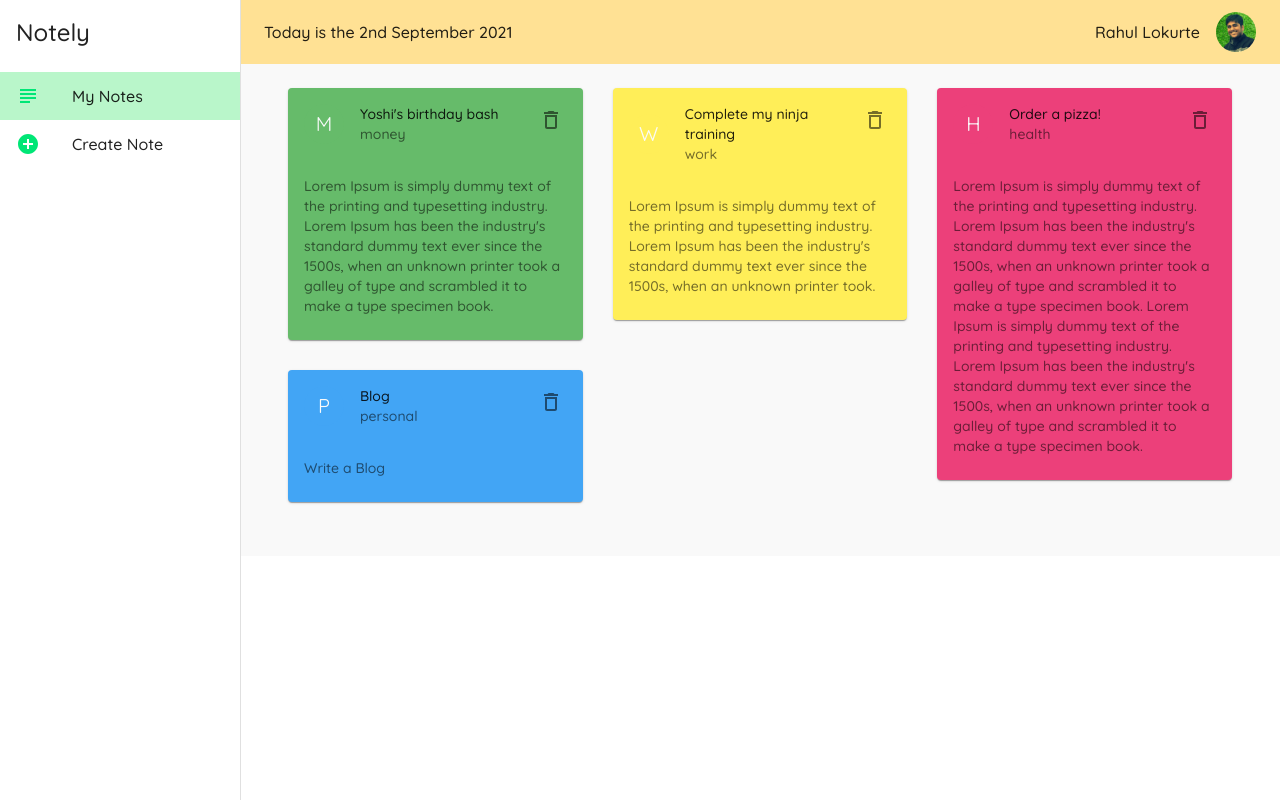
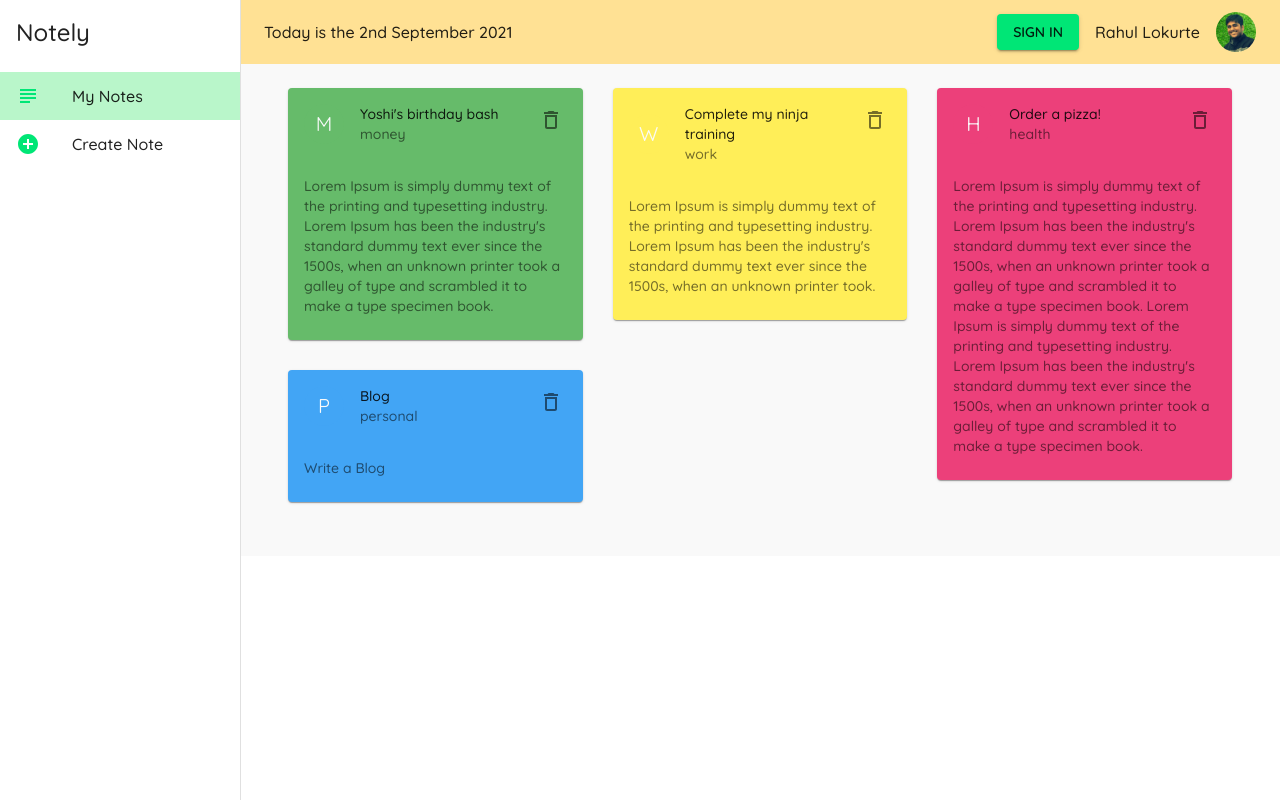
Before and after one commit to rahulmlokurte/notely, a React (Create React App) app: page / in a window 1280 px wide. Built offline with nearby package versions, Linux system fonts and the light colour scheme; data requests are answered from the project's data file.

Commit message:
Adding signin button

```diff
--- a/src/components/Layout.js
+++ b/src/components/Layout.js
@@ -1,6 +1,7 @@
 import {
   AppBar,
   Avatar,
+  Button,
   Drawer,
   List,
   ListItem,
@@ -49,6 +50,9 @@ const useStyles = makeStyles((theme) => {
     avatar: {
       marginLeft: theme.spacing(2),
     },
+    button: {
+      marginRight: theme.spacing(2),
+    },
   };
 });
 export default function Layout({ children }) {
@@ -67,6 +71,10 @@ export default function Layout({ children }) {
       path: "/create",
     },
   ];
+
+  const handleSignInButton = () => {
+    console.log("I am Clicked");
+  };
   return (
     <div className={classes.root}>
       {/* app bar */}
@@ -75,6 +83,14 @@ export default function Layout({ children }) {
           <Typography className={classes.dates}>
             Today is the {format(new Date(), "do MMMM Y")}
           </Typography>
+          <Button
+            variant="contained"
+            color="secondary"
+            className={classes.button}
+            onClick={handleSignInButton}
+          >
+            Sign In
+          </Button>
           <Typography>Rahul Lokurte</Typography>
           <Avatar src="/rahul-lokurte.png" className={classes.avatar} />
         </Toolbar>
```
